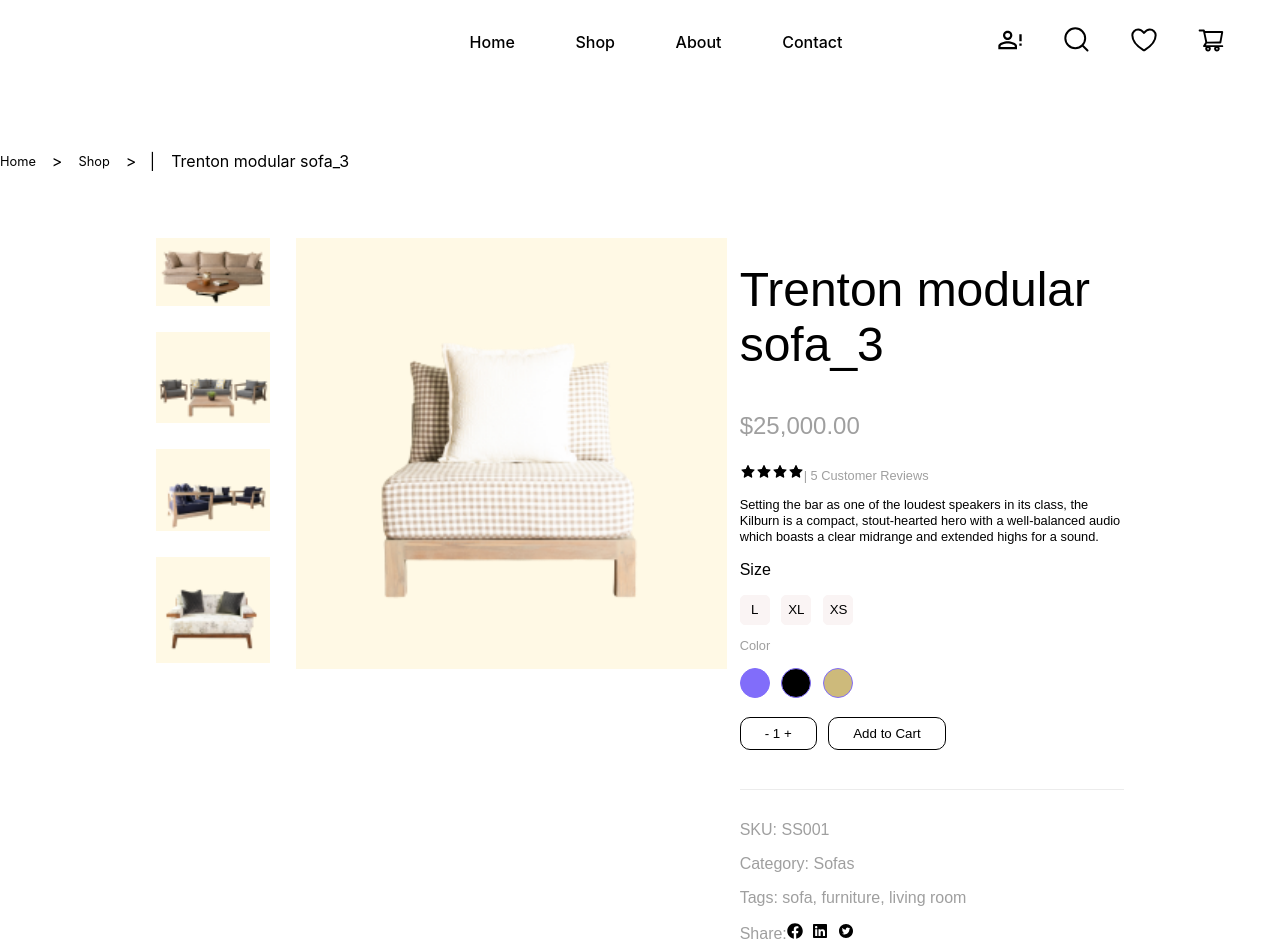
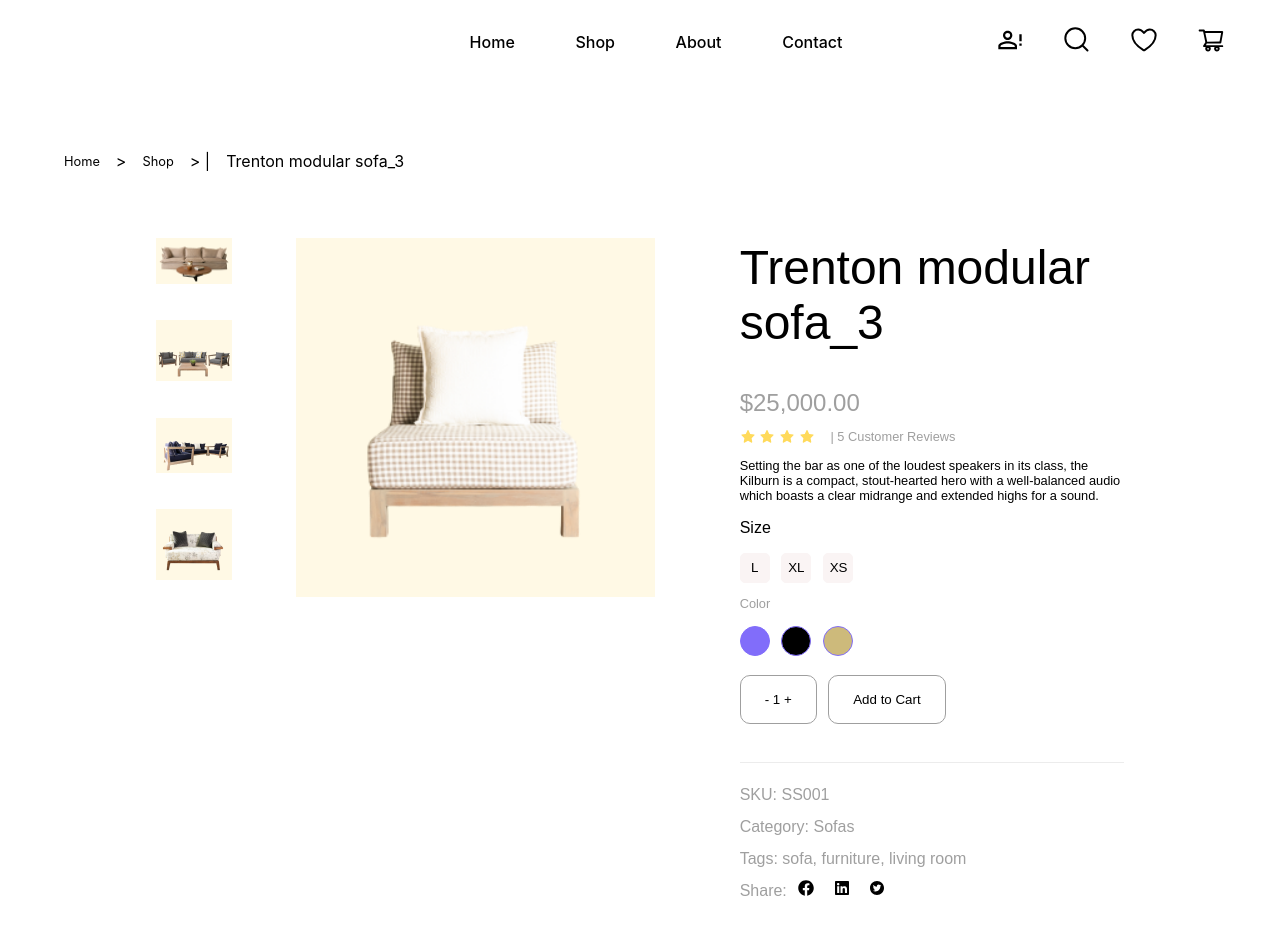
Before and after one commit to fadafful/jagaad-react-ecommerce, a React (Create React App) app: page /product/1 in a window 1280 px wide. Shown: the top 952 px of the page. After the commit the page ends 923 px from the top, so only its background shows below. Built offline with nearby package versions, Linux system fonts and the light colour scheme.

Commit message:
pag Detail Styled

```diff
--- a/src/components/productCard/ProductCard.js
+++ b/src/components/productCard/ProductCard.js
@@ -14,7 +14,7 @@ const Breadcumb = styled.div`
   nav {
     display: flex;
     gap: 1rem;
-    margin: 4% 0;
+    margin: 2% 2%;
     align-items: center;
   }
 
@@ -23,6 +23,12 @@ const Breadcumb = styled.div`
     color: #000;
     font-size: 0.8rem;
     font-weight: 400;
+  }
+
+  @media (min-width: 758px) {
+    nav {
+      margin: 4% 5%;
+    }
   }
 `;
 
@@ -39,13 +45,26 @@ const Container = styled.section`
     margin-top: 0;
   }
 
-  h3 {
+  .product-description-price {
     font-size: 1.5rem;
     font-weight: 400;
     color: #9f9f9f;
+    margin-bottom: 3%;
   }
 
-  .product-description-stars-text {
+  .product-description-rating {
+    display: flex;
+    gap: 1%;
+    align-items: center;
+    margin-bottom: 3%;
+  }
+
+  .product-description-rating-star {
+    color: rgba(255, 218, 91, 1);
+  }
+
+  .product-description-rating-text {
+    margin-left: 3%;
     color: rgba(159, 159, 159, 1);
     font-size: 0.8rem;
     font-weight: 400;
@@ -54,7 +73,7 @@ const Container = styled.section`
   .product-description-text {
     font-size: 0.8rem;
     font-weight: 400;
-    line-height: 1rem;
+    line-height: normal;
   }
 
   .selected-product-color-text {
@@ -70,6 +89,9 @@ const Container = styled.section`
     color: rgba(159, 159, 159, 1);
     border-top: 1px solid rgba(159, 159, 159, 0.2);
     padding-top: 4%;
+    list-style: none;
+    padding-left: 0;
+    line-height: 2rem;
   }
 
   .product-add-btn {
@@ -80,18 +102,20 @@ const Container = styled.section`
 
   .product-add-btn button {
     border-radius: 10px;
-    border: 1px solid #000;
-    padding: 0.5rem 1.5rem;
+    border: 1px solid #9f9f9f;
+    padding: 1rem 1.5rem;
     background-color: #fff;
+    cursor: pointer;
   }
 
   .product-share-icons span {
     display: inline-flex;
-    gap: 5%;
+    gap: 10%;
     color: black;
     width: 50%;
+    margin-left: 3%;
   }
-  @media only screen and (min-width: 1200px) and (max-width: 1920px) {
+  @media (min-width: 758px) {
     display: flex;
     flex-direction: row;
     justify-content: space-evenly;
@@ -147,7 +171,7 @@ const ProductCard = () => {
       <Breadcumb>
         <nav className="product-breadcrumb">
           <Link to="/">Home</Link> {">"}
-          <Link to="/shop">Shop</Link> {">"} &nbsp; | <p>{product.name}</p>
+          <Link to="/shop">Shop</Link> {">"} | <p>{product.name}</p>
         </nav>
       </Breadcumb>
 
@@ -163,7 +187,13 @@ const ProductCard = () => {
                 gridRow: index === 4 ? "1 / span 4" : `auto`,
               }}
             >
-              <img src={image} alt={`${index + 1}`} />
+              <img
+                src={image}
+                alt={`${index + 1}`}
+                style={{
+                  width: index === 4 ? "125%" : "100%", // Adjust the width
+                }}
+              />
             </div>
           ))}
         </ImageContainer>
@@ -171,15 +201,15 @@ const ProductCard = () => {
         {/* Product Description */}
         <div className="product-description">
           <h1 className="production-description-name">{product.name}</h1>
-          <h3 className="product-price">${product.price}</h3>
-          <div className="product-rating">
+          <h3 className="product-description-price">${product.price}</h3>
+          <div className="product-description-rating">
             {/* Render the star ratings here */}
-            <AiFillStar />
-            <AiFillStar />
-            <AiFillStar />
-            <AiFillStar />
+            <AiFillStar className="product-description-rating-star" />
+            <AiFillStar className="product-description-rating-star" />
+            <AiFillStar className="product-description-rating-star" />
+            <AiFillStar className="product-description-rating-star" />
 
-            <span className="product-description-stars-text">
+            <span className="product-description-rating-text">
               | 5 Customer Reviews
             </span>
           </div>
@@ -193,30 +223,30 @@ const ProductCard = () => {
 
           {/* Add to Cart Button */}
           <div className="product-add-btn">
-            <button className="product-add-product"> - 1 + </button>
-            <button className="product-add-to-cart">Add to Cart</button>
+            <button className="product-add-btn-quantity"> - 1 + </button>
+            <button className="product-add-btn-to-cart">Add to Cart</button>
           </div>
           {/* Product Details */}
-          <div className="product-card-info">
-            <p>SKU: {product.sku}</p>
-            <p>Category: {product.category}</p>
-            <p>
+          <ul className="product-card-info">
+            <li>SKU: {product.sku}</li>
+            <li>Category: {product.category}</li>
+            <li>
               Tags: {Array.isArray(product.tags) ? product.tags.join(", ") : ""}
-            </p>
+            </li>
 
             {/* Share Icons */}
             <div className="product-share-icons">
               {/* Include social media sharing icons here */}
-              <p>
+              <li>
                 Share:
                 <span>
                   <FaFacebook />
                   <FaLinkedin />
                   <AiFillTwitterCircle />
                 </span>
-              </p>
+              </li>
             </div>
-          </div>
+          </ul>
         </div>
       </Container>
     </div>
```
